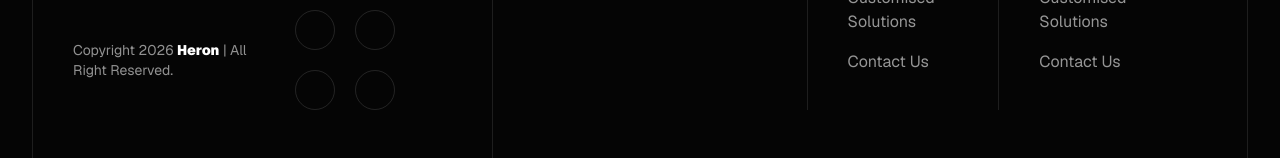
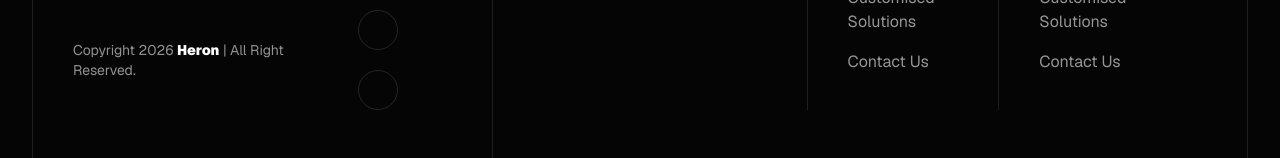
Before and after one commit to hammadi19/Heron, a Next.js app: page / in a window 1280 px wide. Shown: the part 5764-5922 px from the top of the page. Built offline with nearby package versions, Linux system fonts and the light colour scheme.

Commit message:
Limit footer social links

```diff
--- a/components/site/shared.tsx
+++ b/components/site/shared.tsx
@@ -16,11 +16,9 @@ import {
   MailIcon,
   MediaIcon,
   PhoneIcon,
-  PinterestIcon,
   SearchIcon,
   SendIcon,
   WebIcon,
-  XIcon,
 } from "@/components/site/service-icons";
 
 export const services = [
@@ -93,8 +91,6 @@ export const faqs = [
 const socialLinks = [
   { label: "Facebook", Icon: FacebookIcon },
   { label: "LinkedIn", Icon: LinkedInIcon },
-  { label: "X", Icon: XIcon },
-  { label: "Pinterest", Icon: PinterestIcon },
 ];
 
 export function Eyebrow({ children }: { children: ReactNode }) {
```
